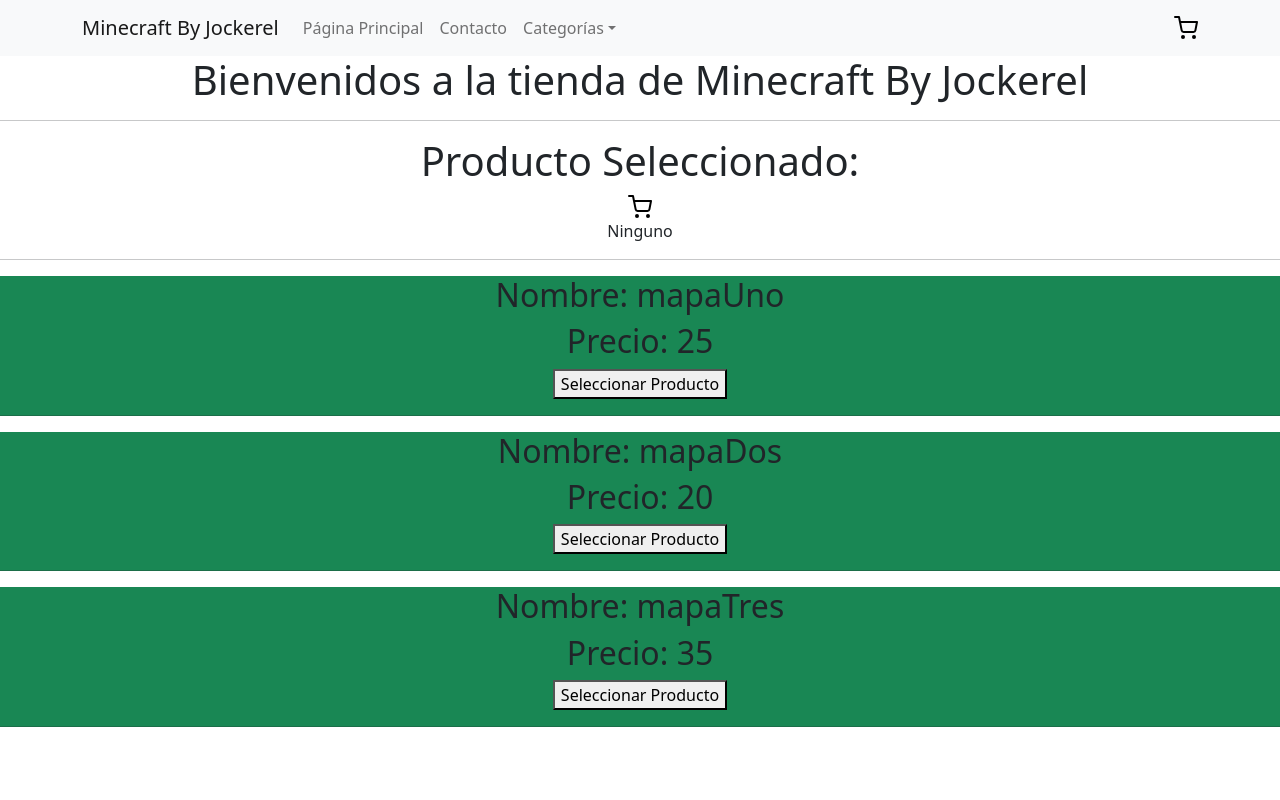
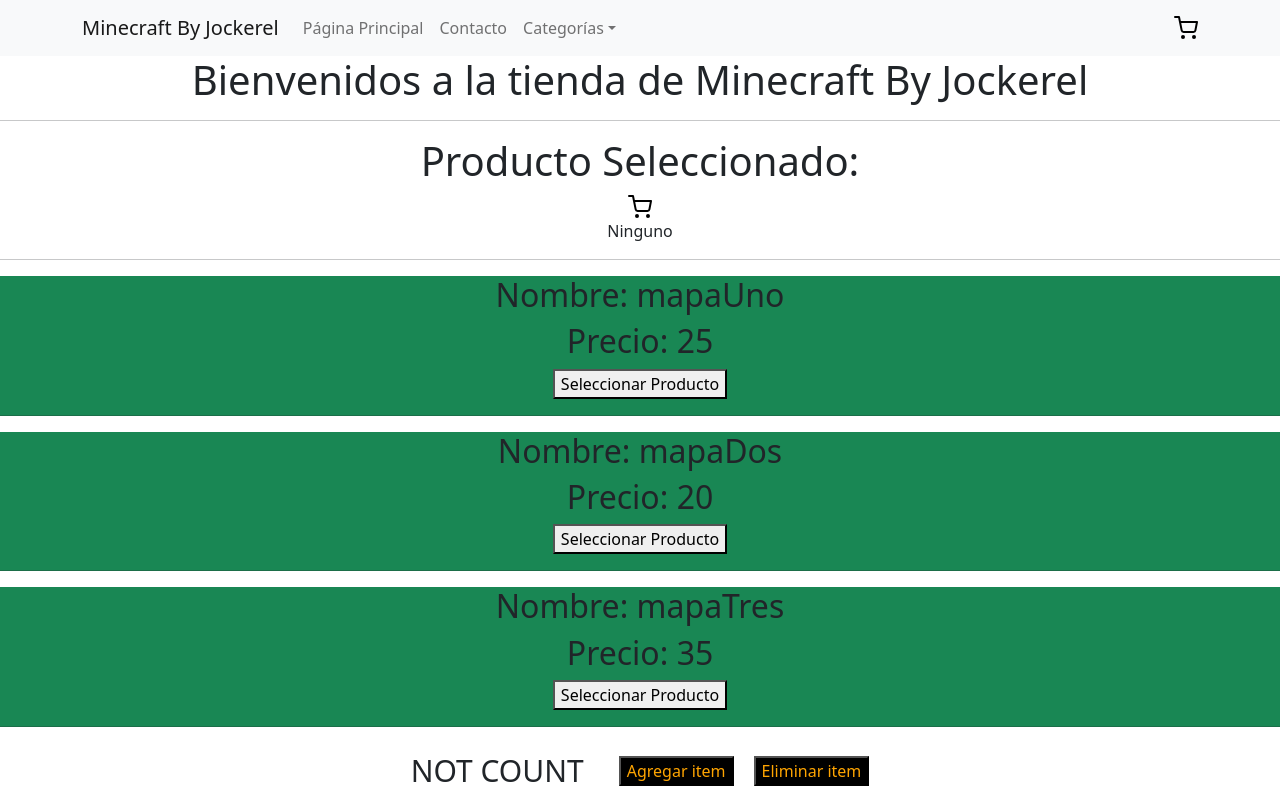
Before and after one commit to lubermudezz/e-commerce, a React (Create React App) app: page / in a window 1280 px wide. Built offline with nearby package versions, Linux system fonts and the light colour scheme.

Commit message:
desafio 31/1

```diff
--- a/src/App.css
+++ b/src/App.css
@@ -41,3 +41,17 @@
   height: 24px;
   width: 24px;
 }
+
+.button-count {
+  display: flex;
+  align-items: center;
+  justify-content: center;
+}
+
+.button-count h1 {
+  margin: 10px; padding-right: 15px; text-transform: uppercase; font-size: 30px;
+}
+
+.button-count button {
+  margin: 10px; color: orange; background-color: black;
+}
--- a/src/App.js
+++ b/src/App.js
@@ -3,16 +3,43 @@
 import './App.css';
 import NavBar from './components/NavBar';
 import ItemListContainer from './components/ItemListContainer';
+import {useState} from 'react';
 
-function App() {
+
+function App () {
+
+  const [count, setCount] = useState (0);
+  const [date, setDate] = useState (null);
+  const addCount = () => {
+    const date = new Date();
+    const hour = date.getHours ();
+    const minute = date.getMinutes();
+    const seconds = date.getSeconds ();
+    setDate({hour, minute, seconds})
+    setCount(count +1)
+  };
+  const discount = () => {setCount(count -1)}
+  const printDate= () => {
+    return <p> Time: {date.day}:{date.minute}:{date.seconds} </p>
+  }
   return (
-    <div className="App">
+    <div>
+
+  <div className="App">
       <NavBar />
       <h1>Bienvenidos a la tienda de Minecraft By Jockerel</h1>
       <hr/>
       <ItemListContainer/>
-    </div>
 
+</div>
+
+    <div class="button-count">
+    <h1>{count ? count : 'Not count'}</h1>
+    {date ? printDate() : ''}
+    <button onClick = {addCount}>Agregar item</button>
+    <button onClick = {discount}>Eliminar item</button>
+      </div>
+ </div>
   );
 }
 
```
